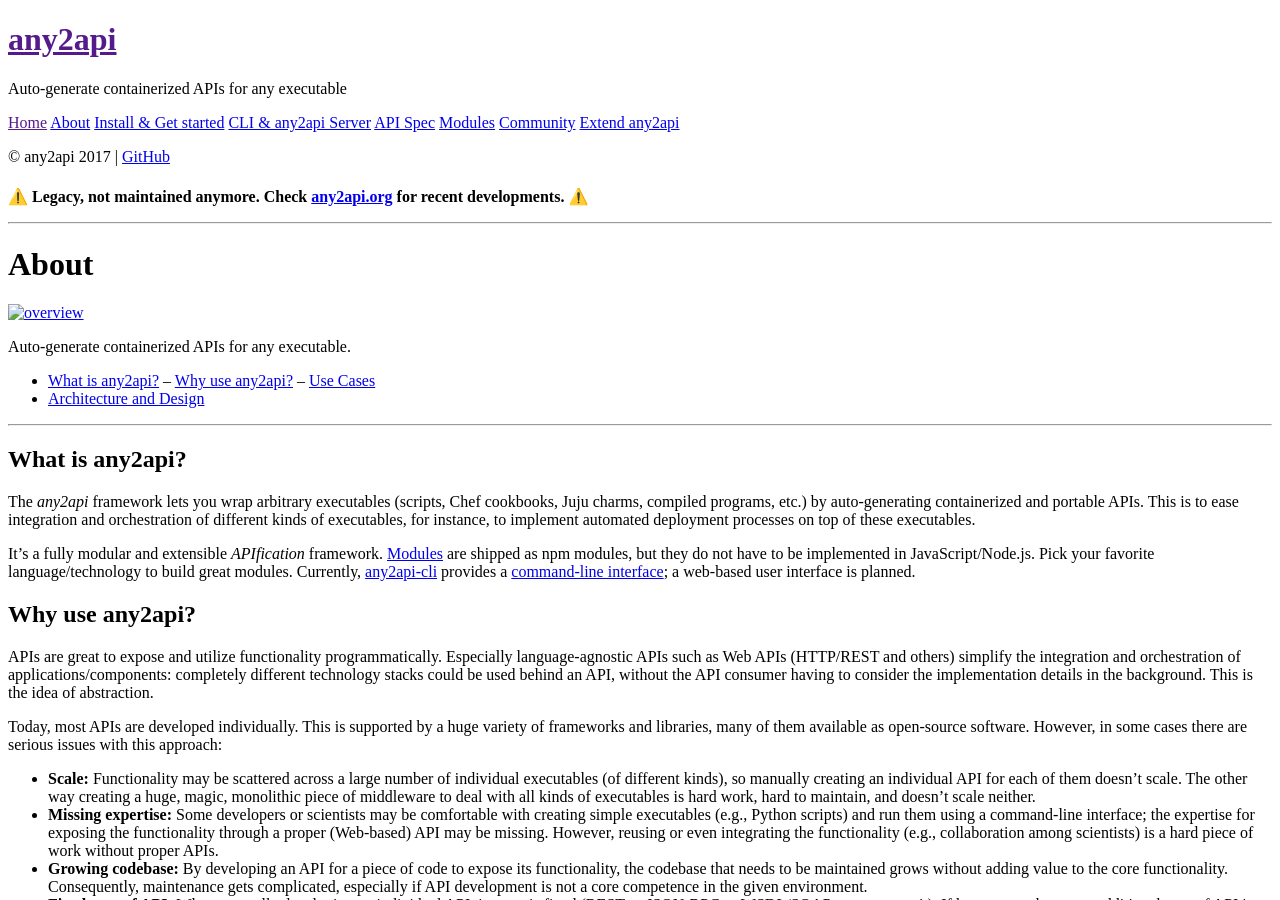
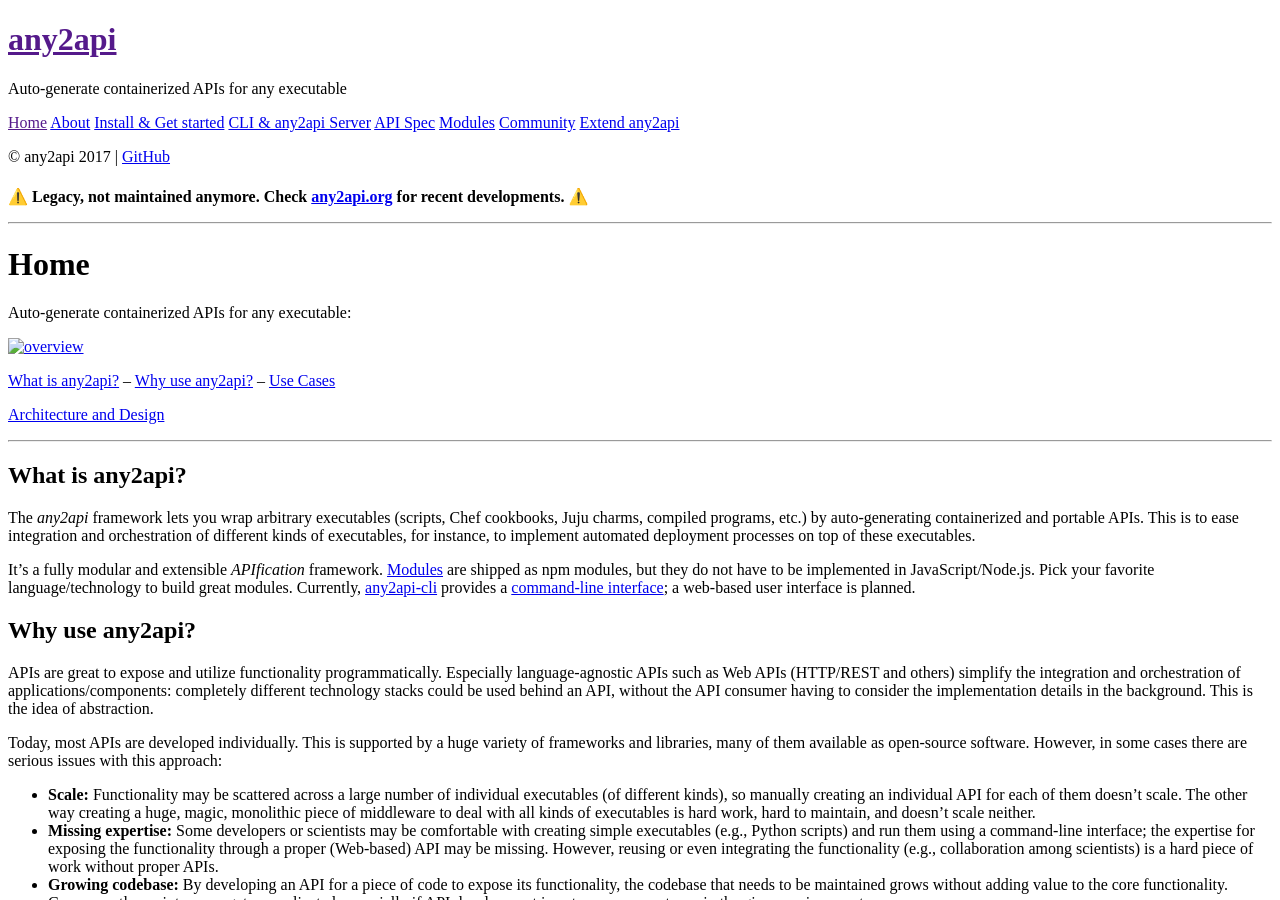
Before and after one commit to any2api/any2api.github.io, a Jekyll site: the page built from legacy/home.md, in a window 1280 px wide and 900 px high. Built offline with Jekyll 4.4.1, drawn with Linux system fonts in a browser that asks for light colours; our own code applies the rules of GitHub Pages for plain Markdown files.

Commit message:
legacy: about renamed to home

```diff
--- a/legacy/about.md
+++ b/legacy/home.md
@@ -2,14 +2,15 @@
 
 ----
 
-# About
+# Home
+
+Auto-generate containerized APIs for any executable:
 
 [![overview](overview.png "Overview of any2api")](overview.png)
 
-Auto-generate containerized APIs for any executable.
+[What is any2api?](#what-is-any2api) &ndash; [Why use any2api?](#why-use-any2api) &ndash; [Use Cases](#use-cases)
 
-* [What is any2api?](#what-is-any2api) &ndash; [Why use any2api?](#why-use-any2api) &ndash; [Use Cases](#use-cases)
-* [Architecture and Design](#architecture-and-design)
+[Architecture and Design](#architecture-and-design)
 
 ----
 
```
